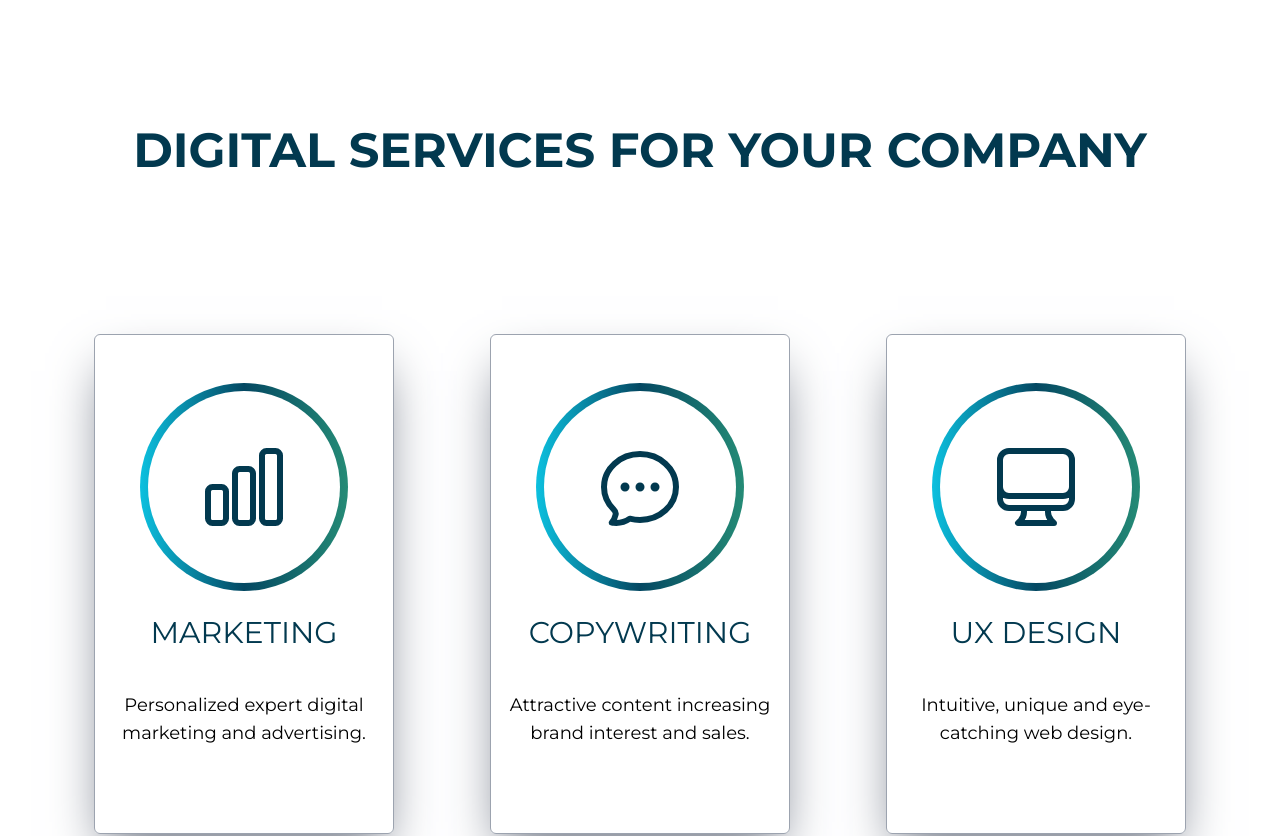
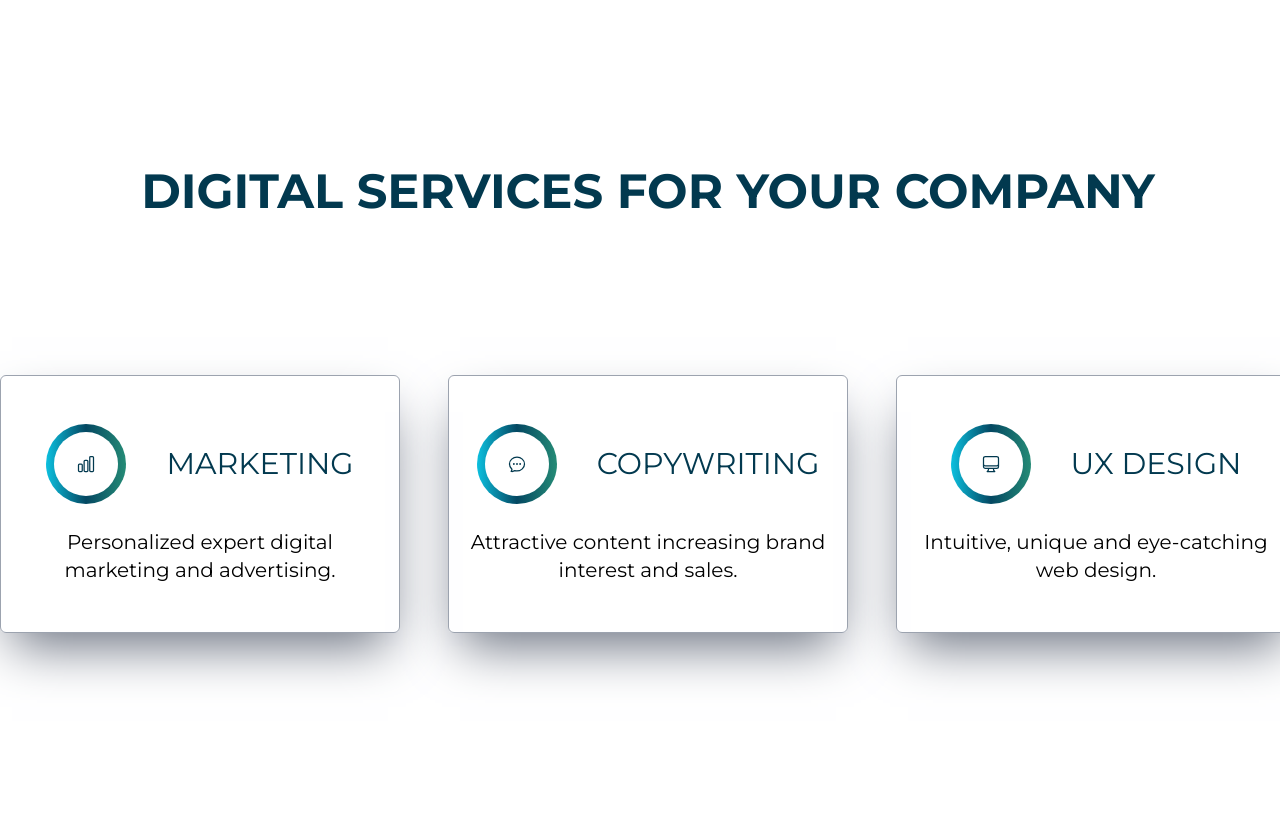
Before and after one commit to MateuszMiszczak/navenscopy, a React (Vite) app: page / in a window 1280 px wide. Shown: the part 800-1636 px from the top of the page. Built offline with nearby package versions, Linux system fonts and the light colour scheme.

Commit message:
Services component changed and refactored

```diff
--- a/src/components/Homepage/HomePage.jsx
+++ b/src/components/Homepage/HomePage.jsx
@@ -8,7 +8,7 @@ import Examples from "./components/Examples";
 function HomePage() {
   return (
     <div className="h-screen font-montserrat">
-      <div className="mb-12 bg-mainColor md:h-full lg:mb-20">
+      <div className="mb-12 bg-mainColor md:h-full lg:mb-0">
         <Hero />
       </div>
       <div className="mb-20 flex items-center lg:h-full">
--- a/src/components/Homepage/components/Benefits.jsx
+++ b/src/components/Homepage/components/Benefits.jsx
@@ -46,7 +46,7 @@ function Benefits() {
   });
 
   return (
-    <div className="flex h-screen w-screen flex-col place-content-center items-center gap-16 px-80">
+    <div className="flex flex-col place-content-center items-center gap-16 px-80">
       <h1 className="text-7xl text-headerColor">Benefits of cooperation</h1>
       <ul className="grid grid-cols-3 grid-rows-2 gap-[0.5px] overflow-hidden rounded-md ">
         {renderImages}
--- a/src/components/Homepage/components/Examples.jsx
+++ b/src/components/Homepage/components/Examples.jsx
@@ -16,7 +16,7 @@ function Examples() {
       <motion.div
         initial="hidden"
         whileInView="visible"
-        viewport={{ once: true, amount: 0.3 }}
+        viewport={{ once: true, amount: 0.2 }}
         transition={{ duration: 0.5 }}
         variants={{
           hidden: { opacity: 0, y: 100 },
@@ -39,7 +39,7 @@ function Examples() {
           <motion.div
             initial="hidden"
             whileInView="visible"
-            viewport={{ once: true, amount: 0.3 }}
+            viewport={{ once: true, amount: 0.2 }}
             transition={{ duration: 0.5 }}
             variants={{
               hidden: { opacity: 0, x: -100 },
@@ -74,7 +74,7 @@ function Examples() {
           <motion.div
             initial="hidden"
             whileInView="visible"
-            viewport={{ once: true, amount: 0.3 }}
+            viewport={{ once: true, amount: 0.2 }}
             transition={{ duration: 0.5 }}
             variants={{
               hidden: { opacity: 0, x: 100 },
@@ -112,9 +112,9 @@ function Examples() {
   });
 
   return (
-    <div className="mx-auto flex h-screen w-3/5 flex-col gap-10 py-5 md:h-full md:gap-20 md:py-10">
+    <section className="mx-auto flex h-screen w-3/5 flex-col gap-10 py-5 md:h-full md:gap-20 md:py-10">
       {renderElement}
-    </div>
+    </section>
   );
 }
 
--- a/src/components/Homepage/components/Services.jsx
+++ b/src/components/Homepage/components/Services.jsx
@@ -15,7 +15,7 @@ function Services() {
   });
 
   return (
-    <div className="mx-auto">
+    <section className="mx-auto">
       <motion.div
         initial="hidden"
         whileInView="visible"
@@ -32,10 +32,10 @@ function Services() {
         </h1>
       </motion.div>
 
-      <div className="mx-auto flex w-3/5 flex-col items-center gap-4 text-center md:gap-8 lg:flex-row lg:justify-center lg:gap-24 xl:gap-48">
+      <div className="lg:gap-18 mx-auto flex w-3/5 flex-col items-center gap-8 text-start md:gap-12 md:text-center lg:flex-row lg:justify-center xl:gap-36">
         {renderCard}
       </div>
-    </div>
+    </section>
   );
 }
 
--- a/src/components/Homepage/components/ServicesCard.jsx
+++ b/src/components/Homepage/components/ServicesCard.jsx
@@ -15,22 +15,23 @@ function ServicesCard({ icon, header, paragraph }) {
       className="flex flex-col"
     >
       <div className="xl:scale-125">
-        <div className="flex min-h-[500px] min-w-[300px] max-w-[350px] flex-col items-center gap-6 rounded-md border border-gray-400 p-4 py-12 shadow-2xl shadow-gray-500 transition delay-[10ms] hover:border-gray-600 md:hover:scale-[1.1]">
-          <div>
-            <div className="h-52 w-52 overflow-hidden rounded-full bg-gradient-to-r from-roundedBorderColor3 via-roundedBorderColor2 to-roundedBorderColor1 p-2">
-              <div className="back flex h-full w-full items-center justify-center rounded-full bg-white">
-                <div className="text-8xl font-black text-headerColor">
+        <div className="flex min-h-[250px] min-w-[350px] max-w-[350px] flex-col gap-6 rounded-md border border-gray-400 bg-[f9f9f9] p-4 py-12 shadow-2xl shadow-gray-500 transition delay-[10ms] hover:border-gray-600 md:items-center md:hover:scale-[1.1] lg:min-w-[400px] lg:max-w-[400px]">
+          <div className="flex items-center gap-4 md:gap-10">
+            <div className="h-20 w-20 overflow-hidden rounded-full bg-gradient-to-r from-roundedBorderColor3 via-roundedBorderColor2 to-roundedBorderColor1 p-2">
+              <div className="flex h-full w-full items-center justify-center rounded-full bg-white">
+                <div className="text-xl font-black text-headerColor">
                   <ServicesCardIcon icon={icon} />
                 </div>
               </div>
             </div>
-          </div>
-          <div className="flex flex-col gap-4 md:gap-10">
-            <h2 className="text-2xl uppercase text-headerColor md:text-3xl">
+
+            <h2 className="md:text2xl text-xl uppercase text-headerColor lg:text-3xl">
               {header}
             </h2>
-            <p className="text-black-300 text-md md:text-lg">{paragraph}</p>
           </div>
+          <p className="text-black-300 text-md md:text-lg lg:text-xl">
+            {paragraph}
+          </p>
         </div>
       </div>
     </motion.div>
```
